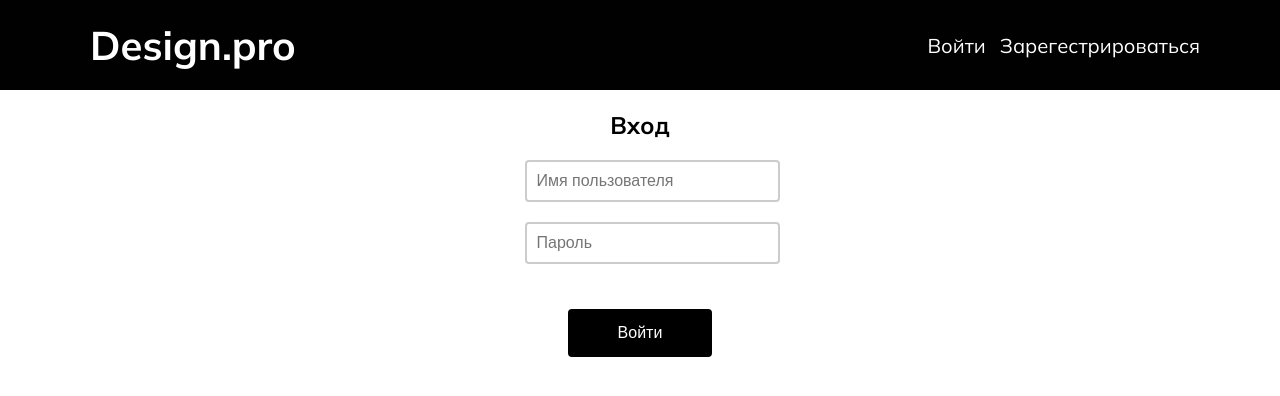
After one commit to kostyaaga/practica_oop_2, a Django app: page /user/login/ in a window 1280 px wide. The commit adds this page. Shown: the top 396 px of the page. Run offline with Django 3.2, Linux system fonts and the light colour scheme.

Commit message:
login+regitrate

```diff
--- a/design/design/urls.py
+++ b/design/design/urls.py
@@ -4,4 +4,5 @@ from django.urls import path, include
 urlpatterns = [
     path('admin/', admin.site.urls),
     path('', include('main.urls'), name='main'),
+    path('user/', include('user.urls') , name='user'),
 ]
--- a/design/main/static/main/style.css
+++ b/design/main/static/main/style.css
@@ -1,34 +1,129 @@
+*{
+    margin: 0;
+    padding: 0;
+}
+@font-face {
+    font-family: Mulish;
+    src: url("fonts/Mulish.ttf") format("truetype");
+}
+
 body{
     background: #ffffff;
+    font-family: Mulish;
 }
 
 a{
     text-decoration: none;
 }
 
+li{
+    list-style: none;
+}
+
 header{
     display: flex;
     align-items: center;
     justify-content: space-between;
-    padding: 0 20px;
+    padding: 20px 80px;
+    background: #010101;
+    color: white;
 }
 
 
 header a{
-    color: black;
     margin-left: 10px;
+    color: white;
+    font-size: 20px;
 }
 
-header a:hover{
-    color: #00a68d;
+.logo{
+    font-size: 40px;
+}
+
+header button{
+    border: none;
+    background-color: transparent;
+    color: white;
+    font-size: 20px;
+    margin-left: 5px;
+    cursor: pointer;
+    font-family: Mulish;
+}
+
+
+header a:hover, header button :hover{
+    color: #919191;
 }
 
 main {
     padding: 20px;
 }
 
+
 main p{
-    text-align: center;
     margin-top: 50px;
     font-size: 25px;
 }
+
+.form{
+    display: flex;
+    flex-direction: column;
+    align-items: center;
+    gap: 20px;
+    margin: 20px;
+}
+
+.form-control {
+
+    width: 100%;
+    padding: 10px;
+    border: 2px solid #ccc;
+    border-radius: 4px;
+    font-size: 16px;
+    transition: border-color 0.3s;
+}
+
+.form-group{
+    display: flex;
+    flex-direction: column;
+}
+
+.btn {
+    background-color: #000000;
+    color: white;
+    border: none;
+    padding: 15px 50px;
+    border-radius: 4px;
+    cursor: pointer;
+    font-size: 16px;
+    transition: background-color 0.3s;
+}
+
+.btn:hover {
+    background-color: #a7a7a7;
+}
+
+.error-messages {
+    color: red;
+    font-size: 14px;
+    margin-top: 10px;
+}
+
+.error-messages {
+    color: red;
+    font-size: 14px;
+    margin-top: 5px;
+}
+
+.form-group__checkbox{
+    display: flex;
+    font-size: 12px;
+}
+
+.form-group__checkbox:hover{
+    color: #919191;
+
+}
+#id_consent{
+    width: 20px;
+}
--- a/design/main/templates/base.html
+++ b/design/main/templates/base.html
@@ -8,15 +8,26 @@
 </head>
 <body>
     <header>
-        <h1>Design.pro</h1>
+        <h1><a class="logo" href="{% url 'index' %}">Design.pro</a></h1>
 
-        <div class="links">
-            <a href="">Войти</a>
-            <a href="">Зарегестрироваться</a>
-        </div>
+        {% if user.is_authenticated %}
+                <form method="post" action="{% url 'logout' %}" class="links">
+                    <a href="">Профиль</a>
+                    {% csrf_token %}
+                    <button type="submit">Выйти</button>
+                </form>
+
+        {% else %}
+
+            <form class="links">
+                <a href="{% url 'login' %}">Войти</a>
+                <a href="{% url 'register' %}">Зарегестрироваться</a>
+            </form>
+
+        {% endif %}
     </header>
 
-    {% block header %}
+    {% block content %}
 
     {% endblock %}
 </body>
--- /dev/null
+++ b/design/user/admin.py
@@ -0,0 +1,3 @@
+from django.contrib import admin
+
+# Register your models here.
--- /dev/null
+++ b/design/user/apps.py
@@ -0,0 +1,6 @@
+from django.apps import AppConfig
+
+
+class UserConfig(AppConfig):
+    default_auto_field = 'django.db.models.BigAutoField'
+    name = 'user'
--- /dev/null
+++ b/design/user/forms.py
@@ -0,0 +1,68 @@
+from django import forms
+from django.contrib.auth.models import User
+from django.contrib.auth.forms import UserCreationForm
+from django.core.exceptions import ValidationError
+import re
+
+class LoginForm(forms.Form):
+    username = forms.CharField(
+        widget=forms.TextInput(attrs={
+            'class': 'form-control',
+            'placeholder': 'Имя пользователя',
+        }),
+        label='Имя пользователя'
+    )
+    password = forms.CharField(
+        widget=forms.PasswordInput(attrs={
+            'class': 'form-control',
+            'placeholder': 'Пароль',
+        }),
+        label='Пароль'
+    )
+
+class CustomUserCreationForm(forms.ModelForm):
+    email = forms.EmailField(required=True)
+    password1 = forms.CharField(widget=forms.PasswordInput(), label='Пароль')
+    password2 = forms.CharField(widget=forms.PasswordInput(), label='Подтверждение пароля')
+    full_name = forms.CharField(
+        label='ФИО',
+        max_length=255,
+        required=True
+    )
+    username = forms.CharField(
+        label='Логин',
+        max_length=150,
+        required=True
+    )
+    consent = forms.BooleanField(required=True, label='Согласие на обработку персональных данных')
+
+    class Meta:
+        model = User
+        fields = ('username', 'full_name', 'email', 'password1', 'password2', 'consent')
+
+    def clean_username(self):
+        username = self.cleaned_data.get('username')
+        if not re.match(r'^[a-zA-Z-]+$', username):
+            raise ValidationError('Логин должен содержать только латиницу и дефисы.')
+        return username
+
+    def clean_full_name(self):
+        full_name = self.cleaned_data.get('full_name')
+        if not re.match(r'^[а-яА-ЯёЁА-Я\s-]+$', full_name):
+            raise ValidationError('ФИО должно содержать только кириллицу, дефисы и пробелы.')
+        return full_name
+
+    def clean(self):
+        cleaned_data = super().clean()
+        password1 = cleaned_data.get('password1')
+        password2 = cleaned_data.get('password2')
+
+        if password1 and password2 and password1 != password2:
+            self.add_error('password2', 'Пароли не совпадают.')
+
+        return cleaned_data
+
+    def __init__(self, *args, **kwargs):
+        super().__init__(*args, **kwargs)
+        for field in self.fields.values():
+            field.widget.attrs.update({'class': 'form-control'})
--- /dev/null
+++ b/design/user/models.py
@@ -0,0 +1,3 @@
+from django.db import models
+
+# Create your models here.
--- /dev/null
+++ b/design/user/templates/user/login.html
@@ -0,0 +1,26 @@
+{% extends 'base.html' %}
+{% block content %}
+
+  <form method="post" action="{% url 'login' %}" class="form">
+      <h2>Вход</h2>
+    {% csrf_token %}
+
+
+    <div class="form-group">
+        {{ form.username }}
+        {{ form.username.errors }}
+    </div>
+
+    <div class="form-group">
+        {{ form.password }}
+        {{ form.password.errors }}
+    </div>
+
+      <div class="error-messages">
+        {{ form.non_field_errors }}
+    </div>
+
+
+    <button type="submit" class="btn">Войти</button>
+</form>
+{% endblock %}
--- /dev/null
+++ b/design/user/tests.py
@@ -0,0 +1,3 @@
+from django.test import TestCase
+
+# Create your tests here.
--- /dev/null
+++ b/design/user/urls.py
@@ -0,0 +1,8 @@
+from django.urls import path, include
+from .views import user_login, user_logout, register
+
+urlpatterns = [
+    path('login/', user_login, name='login'),
+    path('logout/', user_logout, name='logout'),
+    path('register/', register, name='register'),
+]
--- /dev/null
+++ b/design/user/views.py
@@ -0,0 +1,46 @@
+from django.shortcuts import render, redirect
+from django.contrib.auth import authenticate, login
+from .forms import LoginForm
+from django.contrib.auth import logout
+from django.shortcuts import render, redirect
+from .forms import CustomUserCreationForm
+from django.contrib import messages
+
+
+def user_login(request):
+    if request.user.is_authenticated:
+        return redirect('index')
+
+    if request.method == 'POST':
+        form = LoginForm(request.POST)
+        if form.is_valid():
+            username = form.cleaned_data['username']
+            password = form.cleaned_data['password']
+            user = authenticate(request, username=username, password=password)
+            if user is not None:
+                login(request, user)
+                return redirect('index')
+            else:
+                form.add_error(None, 'Неверное имя пользователя или пароль')
+    else:
+        form = LoginForm()
+
+    return render(request, 'user/login.html', {'form': form})
+
+def user_logout(request):
+    if request.method == 'POST':
+        logout(request)
+        return redirect('index')
+
+def register(request):
+    if request.method == 'POST':
+        form = CustomUserCreationForm(request.POST)
+        if form.is_valid():
+            user = form.save(commit=False)
+            user.set_password(form.cleaned_data['password1'])
+            user.save()
+            messages.success(request, 'Вы успешно зарегистрированы! Теперь вы можете войти.')
+            return redirect('login')
+    else:
+        form = CustomUserCreationForm()
+    return render(request, 'user/register.html', {'form': form})
```
Also changed, not shown: design/design/settings.py (+4 -12 lines), design/main/templates/main/index.html (+7 -2 lines), design/main/templates/main/profile.html (added, +10 -0 lines), design/user/templates/user/register.html (added, +59 -0 lines), design/__init__.py (added), design/db.sqlite3, design/main/static/main/fonts/Mulish.ttf (added), design/user/__init__.py (added), design/user/migrations/__init__.py (added).
